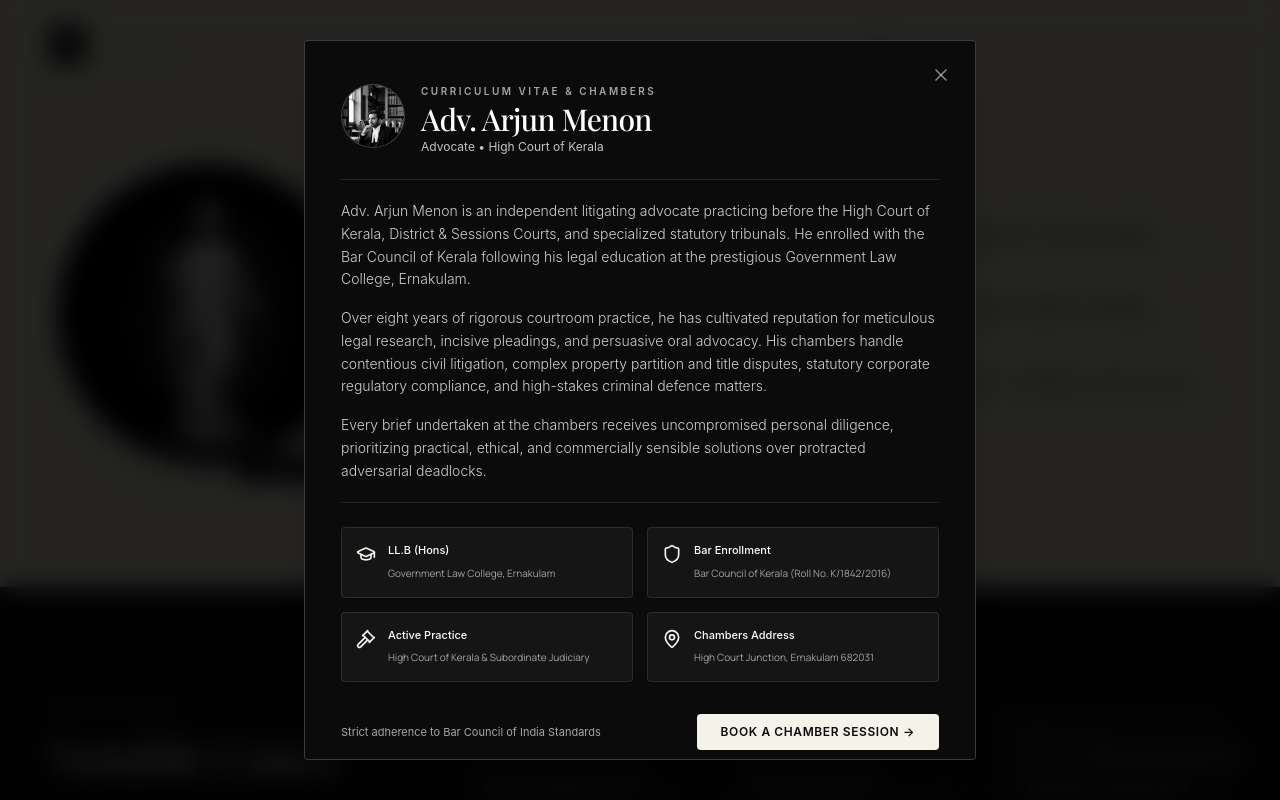
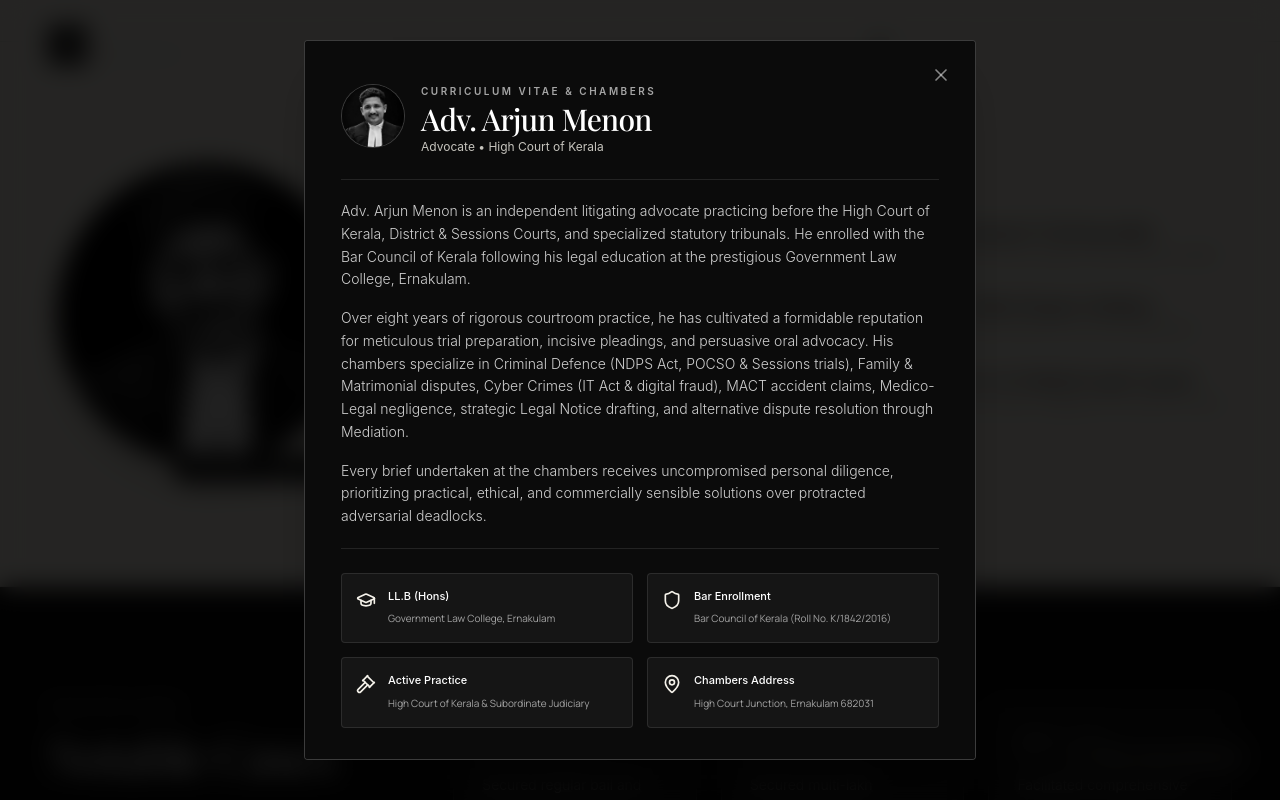
Before and after one commit to ha-shir/Lawfolio, a React (Vite) app: page / in a window 1280 px wide. Both pictures are taken after a click on the button "KNOW MORE". Shown: the part 1460-2260 px from the top of the page. Built offline with nearby package versions, Linux system fonts and the light colour scheme; a web font is replaced by a local one.

Commit message:
feat: replace Lady Justice in About section with real advocate portrait

```diff
--- a/src/components/AboutModal.tsx
+++ b/src/components/AboutModal.tsx
@@ -30,11 +30,11 @@ export const AboutModal: React.FC<AboutModalProps> = ({
 
         {/* Header */}
         <div className="flex items-center gap-4 mb-6">
-          <div className="w-16 h-16 rounded-full overflow-hidden border border-white/20 shrink-0 bg-[#151515]">
+          <div className="w-16 h-16 rounded-full overflow-hidden border border-white/20 shrink-0 bg-[#0B0B0B]">
             <img
-              src="/advocate-portrait.jpg"
+              src="/advocate-real.jpg"
               alt="Adv. Arjun Menon"
-              className="w-full h-full object-cover object-top grayscale"
+              className="w-full h-full object-cover object-[50%_25%] grayscale"
             />
           </div>
 
@@ -57,7 +57,7 @@ export const AboutModal: React.FC<AboutModalProps> = ({
             Adv. Arjun Menon is an independent litigating advocate practicing before the High Court of Kerala, District & Sessions Courts, and specialized statutory tribunals. He enrolled with the Bar Council of Kerala following his legal education at the prestigious Government Law College, Ernakulam.
           </p>
           <p>
-            Over eight years of rigorous courtroom practice, he has cultivated reputation for meticulous legal research, incisive pleadings, and persuasive oral advocacy. His chambers handle contentious civil litigation, complex property partition and title disputes, statutory corporate regulatory compliance, and high-stakes criminal defence matters.
+            Over eight years of rigorous courtroom practice, he has cultivated a formidable reputation for meticulous trial preparation, incisive pleadings, and persuasive oral advocacy. His chambers specialize in Criminal Defence (NDPS Act, POCSO & Sessions trials), Family & Matrimonial disputes, Cyber Crimes (IT Act & digital fraud), MACT accident claims, Medico-Legal negligence, strategic Legal Notice drafting, and alternative dispute resolution through Mediation.
           </p>
           <p>
             Every brief undertaken at the chambers receives uncompromised personal diligence, prioritizing practical, ethical, and commercially sensible solutions over protracted adversarial deadlocks.
--- a/src/components/AboutSection.tsx
+++ b/src/components/AboutSection.tsx
@@ -33,7 +33,7 @@ export const AboutSection: React.FC<AboutSectionProps> = ({ onOpenAboutModal })
       <div className="max-w-7xl mx-auto px-5 sm:px-8 lg:px-12">
         <div className="grid grid-cols-1 lg:grid-cols-12 gap-10 lg:gap-8 items-center">
 
-          {/* Left Column: Lady Justice Organic/Circular Image (4 cols on desktop) */}
+          {/* Left Column: Real Advocate Portrait Organic/Circular Image (4 cols on desktop) */}
           <motion.div
             initial={{ opacity: 0, scale: 0.92 }}
             whileInView={{ opacity: 1, scale: 1 }}
@@ -44,18 +44,18 @@ export const AboutSection: React.FC<AboutSectionProps> = ({ onOpenAboutModal })
             <div className="relative group">
               {/* Circular border ring */}
               <div className="w-64 h-64 sm:w-72 sm:h-72 lg:w-80 lg:h-80 rounded-full overflow-hidden border border-[#0B0B0B]/20 p-2 bg-[#F5F2EA] shadow-xl">
-                <div className="w-full h-full rounded-full overflow-hidden bg-[#151515]">
+                <div className="w-full h-full rounded-full overflow-hidden bg-[#0B0B0B]">
                   <img
-                    src="/lady-justice.jpg"
-                    alt="Statue of Lady Justice - Upholding Law and Equity"
-                    className="w-full h-full object-cover object-center grayscale contrast-125 brightness-95 transition-transform duration-700 group-hover:scale-105"
+                    src="/advocate-real.jpg"
+                    alt="Adv. Arjun Menon - Advocate High Court of Kerala"
+                    className="w-full h-full object-cover object-[50%_25%] grayscale contrast-[1.08] brightness-[0.98] transition-transform duration-700 group-hover:scale-105"
                   />
                 </div>
               </div>
 
               {/* Minimal floating badge */}
               <div className="absolute -bottom-2 right-4 bg-[#0B0B0B] text-white px-3.5 py-1.5 rounded-full text-[10px] font-sans tracking-widest uppercase border border-white/20 shadow-lg hidden sm:block">
-                Lex & Justitia
+                Advocate • High Court
               </div>
             </div>
           </motion.div>
```
Also changed, not shown: public/advocate-real.jpg (added), src/assets/advocate-real.jpg (added).
